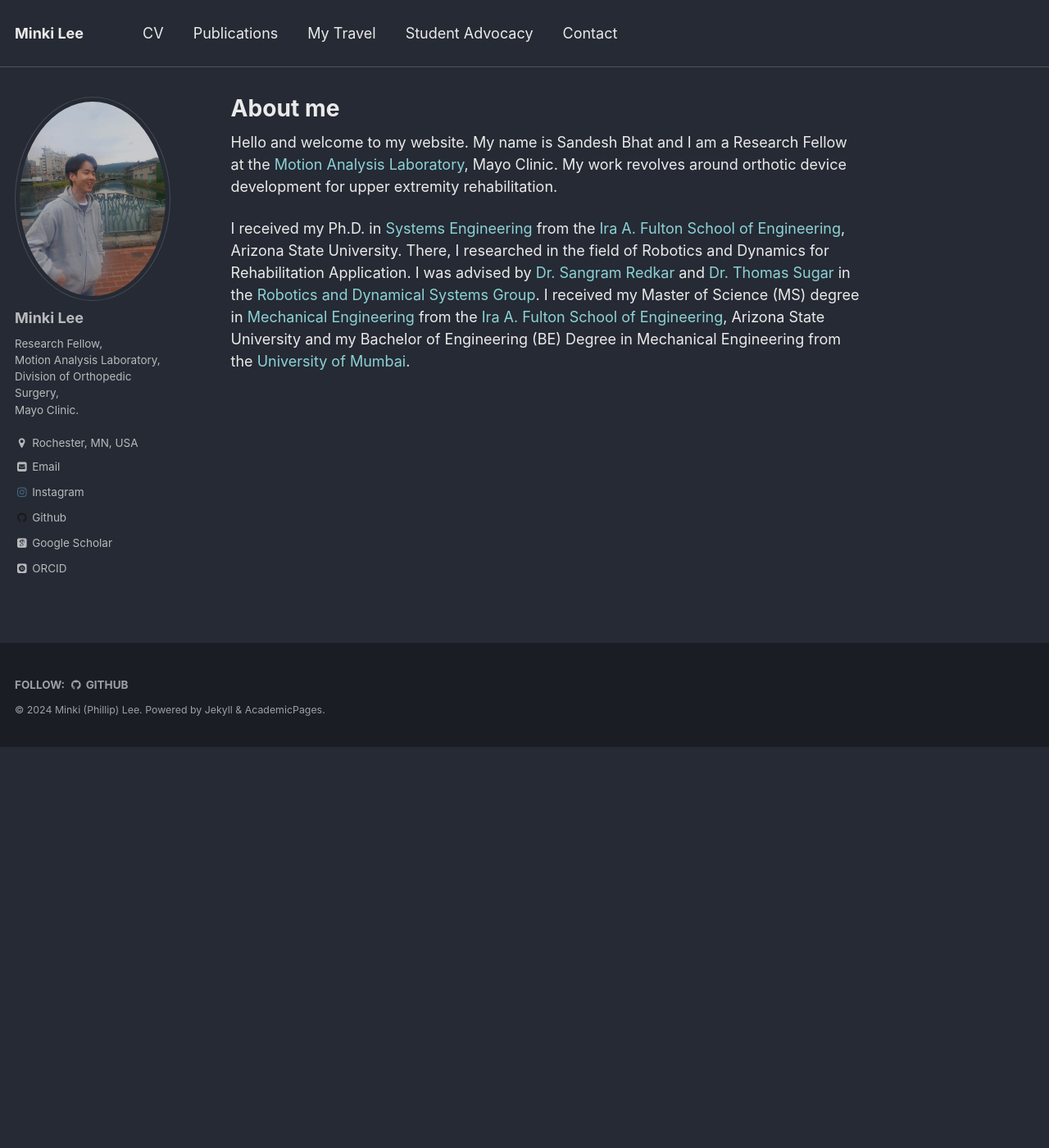
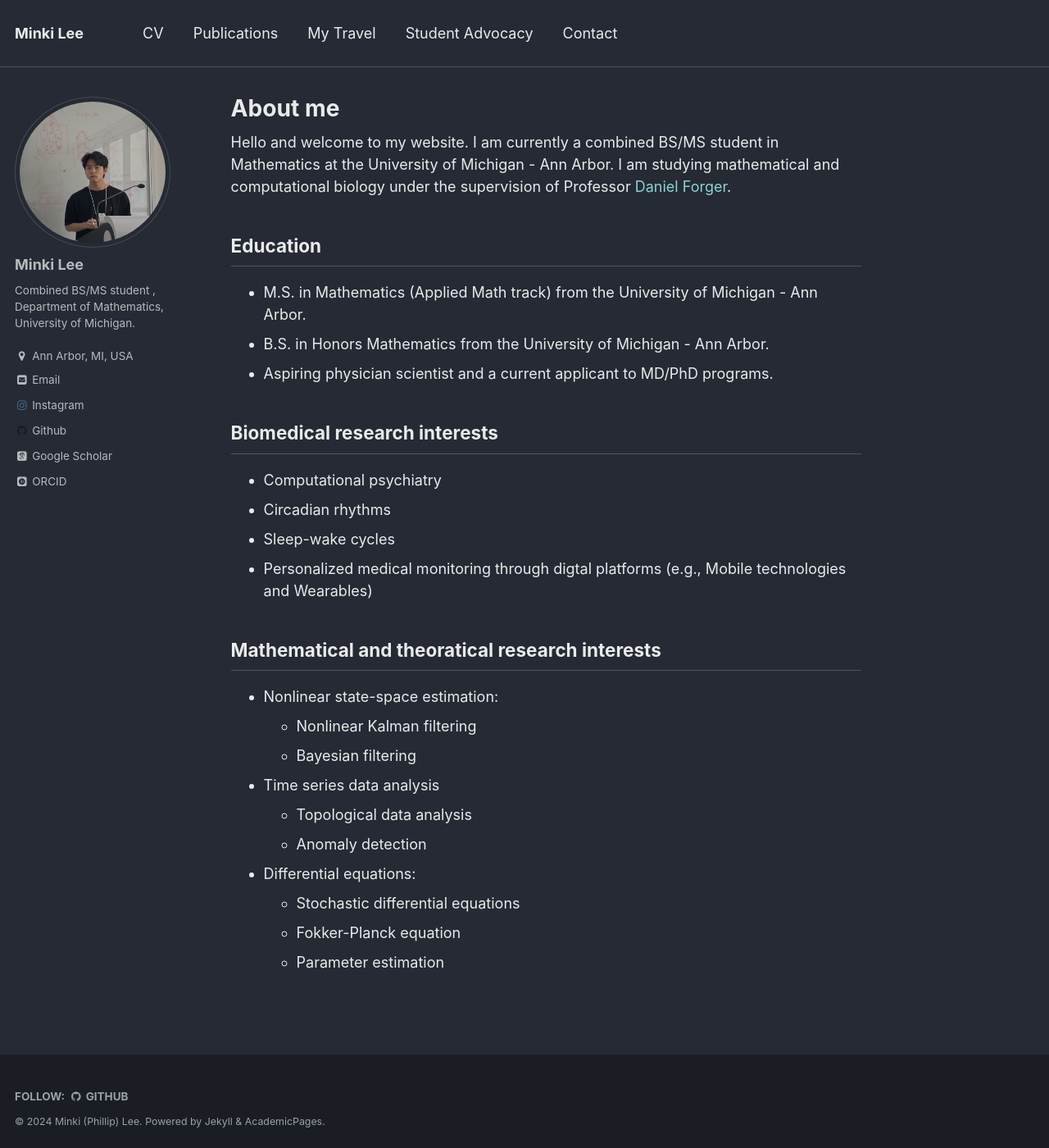
Before and after one commit to minkiplee/minkiplee.github.io, a Jekyll site: the page built from _pages/about.md, in a window 1280 px wide and 1400 px high. Shown: the whole window at 82% size. Built offline with Jekyll 4.4.1, drawn with Linux system fonts in a browser that asks for light colours; nearby versions of some CDN libraries; some web fonts are replaced; library files that are not in the unit come from our copies.

Commit message:
update about.md

```diff
--- a/_config.yml
+++ b/_config.yml
@@ -83,12 +83,11 @@ analytics:
 # Site Author
 author:
   name             : "Minki Lee"
-  avatar           : "IMG_8891_enhanced.JPG"
-  bio              : "Research Fellow,<br>
-                      Motion Analysis Laboratory,<br>
-                      Division of Orthopedic Surgery,<br>
-                      Mayo Clinic."
-  location         : "Rochester, MN, USA"
+  avatar           : "IMG_7885.jpg"
+  bio              : "Combined BS/MS student ,<br>
+                      Department of Mathematics,<br>
+                      University of Michigan."
+  location         : "Ann Arbor, MI, USA"
   employer         :
   googlescholar    : "https://scholar.google.com/citations?user=cMwhtDwAAAAJ&hl=en"
   email            : "minkilee@umich.edu"
--- a/_pages/about.md
+++ b/_pages/about.md
@@ -8,8 +8,34 @@ redirect_from:
   - /about.html
 ---
 
-Hello and welcome to my website. My name is Sandesh Bhat and I am a Research Fellow at the [Motion Analysis Laboratory](https://www.mayo.edu/research/labs/motion-analysis/overview), Mayo Clinic. My work revolves around orthotic device development for upper extremity rehabilitation.
+Hello and welcome to my website. I am currently a combined BS/MS student in Mathematics at the University of Michigan - Ann Arbor. I am studying mathematical and computational biology under the supervision of Professor [Daniel Forger](https://websites.umich.edu/~forger/).
 
-I received my Ph.D. in [Systems Engineering](https://poly.engineering.asu.edu/engineering/phd-systems-engineering/) from the [Ira A. Fulton School of Engineering](https://engineering.asu.edu/), Arizona State University. There, I researched in the field of Robotics and Dynamics for Rehabilitation Application. I was advised by [Dr. Sangram Redkar](https://isearch.asu.edu/profile/1114748) and [Dr. Thomas Sugar](https://isearch.asu.edu/profile/227786) in the [Robotics and Dynamical Systems Group](https://labs.engineering.asu.edu/rads/). I received my Master of Science (MS) degree in [Mechanical Engineering](https://semte.engineering.asu.edu/mechanical-graduate/) from the [Ira A. Fulton School of Engineering](https://engineering.asu.edu/), Arizona State University and my Bachelor of Engineering (BE) Degree in Mechanical Engineering from the [University of Mumbai](http://mu.ac.in/).
+Education
+------
+- M.S. in Mathematics (Applied Math track) from the University of Michigan - Ann Arbor.
+- B.S. in Honors Mathematics from the University of Michigan - Ann Arbor.
+- Aspiring physician scientist and a current applicant to MD/PhD programs.
+
+Biomedical research interests
+------
+- Computational psychiatry
+- Circadian rhythms
+- Sleep-wake cycles
+- Personalized medical monitoring through digtal platforms (e.g., Mobile technologies and Wearables)
+
+Mathematical and theoratical research interests
+------
+- Nonlinear state-space estimation:
+  - Nonlinear Kalman filtering
+  - Bayesian filtering
+- Time series data analysis
+  - Topological data analysis
+  - Anomaly detection
+- Differential equations:
+  - Stochastic differential equations
+  - Fokker-Planck equation
+  - Parameter estimation
+
+<!-- I received my Ph.D. in [Systems Engineering](https://poly.engineering.asu.edu/engineering/phd-systems-engineering/) from the [Ira A. Fulton School of Engineering](https://engineering.asu.edu/), Arizona State University. There, I researched in the field of Robotics and Dynamics for Rehabilitation Application. I was advised by [Dr. Sangram Redkar](https://isearch.asu.edu/profile/1114748) and [Dr. Thomas Sugar](https://isearch.asu.edu/profile/227786) in the [Robotics and Dynamical Systems Group](https://labs.engineering.asu.edu/rads/). I received my Master of Science (MS) degree in [Mechanical Engineering](https://semte.engineering.asu.edu/mechanical-graduate/) from the [Ira A. Fulton School of Engineering](https://engineering.asu.edu/), Arizona State University and my Bachelor of Engineering (BE) Degree in Mechanical Engineering from the [University of Mumbai](http://mu.ac.in/). -->
 
 <!-- <img align="middle" src="https://DrSGBhat.github.io/files/sandesh.jpg?raw=true" alt="Photo" style="width: 700px; border-radius: 10px; padding: 8px 8px 8px 8px"/>  -->
```
Also changed, not shown: images/IMG_7885.jpg (added), 1 other file.
